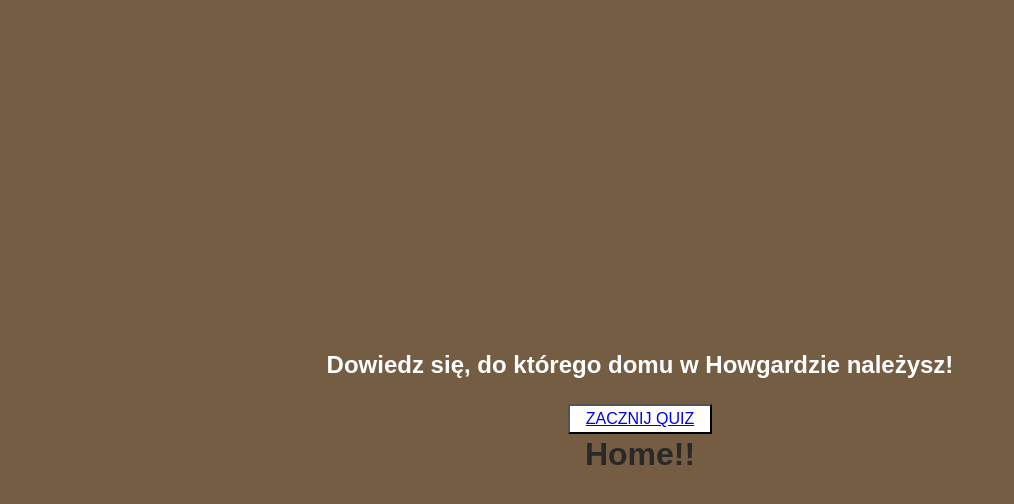
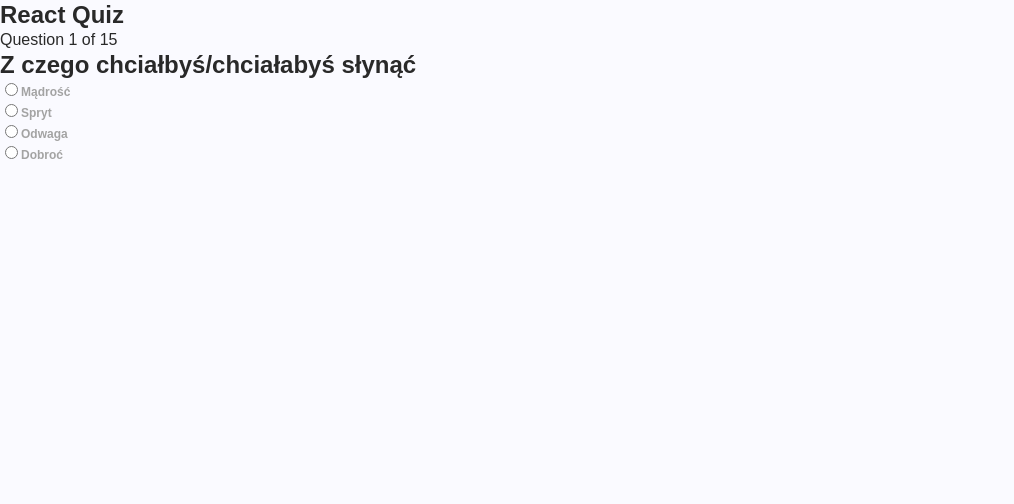
Before and after one commit to DOmicode1/hogwart-quiz, a React app: page / in a window 1280 px wide. Shown: the top 504 px of the page, without its empty margins (0-1014 px from the left). Built offline with nearby package versions, Linux system fonts and the light colour scheme.

Commit message:
Quiz testing

```diff
--- /dev/null
+++ b/src/components/Questions/options.js
@@ -0,0 +1,22 @@
+const questionsArray = [
+  {
+    question: 'What is question 1?',
+    option1: 'Option 1',
+    option2: 'Option 2',
+    option3: 'Option 3',
+  },
+  {
+    question: 'What is question 2?',
+    option1: 'Option 1',
+    option2: 'Option 2',
+    option3: 'Option 3',
+  },
+  {
+    question: 'What is question 3?',
+    option1: 'Option 1',
+    option2: 'Option 2',
+    option3: 'Option 3',
+  },
+];
+
+export default questionsArray;
--- a/src/components/Questions/quiz.js
+++ b/src/components/Questions/quiz.js
@@ -1,4 +1,10 @@
 import React from 'react';
+
+import Question from './question';
+import QuestionCount from './questionCount';
+import AnswerOption from './answerOption';
+
+
 
 function Quiz(props) {
   return (
@@ -13,16 +19,20 @@
       </ul>
     </div>
   );
+  function renderAnswerOptions(key) {
+    return (
+      <AnswerOption
+        key={key.content}
+        answerContent={key.content}
+        answerType={key.type}
+        answer={props.answer}
+        questionId={props.questionId}
+        onAnswerSelected={props.onAnswerSelected}
+      />
+    );
+  }
 }
 
-Quiz.propTypes = {
-  answer: React.PropTypes.string.isRequired,
-  answerOptions: React.PropTypes.array.isRequired,
-  counter: React.PropTypes.number.isRequired,
-  question: React.PropTypes.string.isRequired,
-  questionId: React.PropTypes.number.isRequired,
-  questionTotal: React.PropTypes.number.isRequired,
-  onAnswerSelected: React.PropTypes.func.isRequired
-};
+
 
 export default Quiz;
--- a/src/components/Questions/quizQuestions.js
+++ b/src/components/Questions/quizQuestions.js
@@ -1,5 +1,4 @@
-const quizQuestions  = () => {
-  return ([
+const quizQuestions  = [
   {
     question: "Z czego chciałbyś/chciałabyś słynąć",
       answers: [
@@ -319,7 +318,5 @@
       },
     ]
   }
-])
-};
-
+]
 export default quizQuestions;
--- /dev/null
+++ b/src/components/Questions/result.js
@@ -0,0 +1,12 @@
+import React from 'react';
+
+function Result(props) {
+  return (
+    <div className="result">
+      You prefer <strong>{props.quizResult}</strong>!
+      </div>
+  );
+}
+
+
+export default Result;
--- a/src/views/App/about.js
+++ b/src/views/App/about.js
@@ -1,10 +1,12 @@
 import React from 'react';
+//import questionsArray from '../../components/Questions/options';
+import quizQuestions from '../../components/Questions/quizQuestions';
 
 const About = () => {
   return (
     <div className="container">
-      <h1>About!!</h1>
-
+      <h1>quizzz</h1>
+      {quizQuestions.question}
     </div>
   );
 }
--- a/src/views/App/index.jsx
+++ b/src/views/App/index.jsx
@@ -1,10 +1,18 @@
 import React, { PureComponent, Fragment } from 'react';
 import Header from 'components/Header';
 import styled from 'styled-components';
-import { BrowserRouter as Router, Route, Link } from 'react-router-dom';
+// import { BrowserRouter as Router, Route, Link } from 'react-router-dom';
 
-import Home from './Home';
-import About from './About';
+// import Home from './home';
+// import About from './about';
+
+import quizQuestions from '../../components/Questions/quizQuestions';
+import Quiz from '../../components/Questions/quiz';
+import Result from '../../components/Questions/result';
+import Question from '../../components/Questions/question';
+
+
+
 
 
 const AppWrapper = styled.div`
@@ -26,21 +34,89 @@
 `;
 
 class App extends PureComponent {
-  render() {
-    return <Fragment>
-        <AppWrapper>
-          <Header text="Dowiedz się, do którego domu w Howgardzie należysz!" color="" />
-          <Router>
-            <div className="container">
-              <Button>
-                <Link to="/about">ZACZNIJ QUIZ</Link>
-              </Button>
-              <Route exact path="/" component={Home} />
-              <Route path="/about" component={About} />
-            </div>
-          </Router>
-        </AppWrapper>
-      </Fragment>;
+  constructor(props) {
+    super(props);
+
+    this.state = {
+      counter: 0,
+      questionId: 1,
+      question: '',
+      answerOptions: [],
+      answer: '',
+      answersCount: {
+        Gryffindor: 0,
+        Slytherin: 0,
+        Hufflepuff: 0,
+        Ravenclaw:0
+      },
+      result: ''
+    };
+    this.handleAnswerSelected = this.handleAnswerSelected.bind(this);
+  }
+  componentWillMount() {
+    const shuffledAnswerOptions = quizQuestions.map((question) => this.shuffleArray(question.answers));
+
+    this.setState({
+      question: quizQuestions[0].question,
+      answerOptions: shuffledAnswerOptions[0]
+    });
+  }
+  shuffleArray(array) {
+    var currentIndex = array.length, temporaryValue, randomIndex;
+
+    // While there remain elements to shuffle...
+    while (0 !== currentIndex) {
+
+      // Pick a remaining element...
+      randomIndex = Math.floor(Math.random() * currentIndex);
+      currentIndex -= 1;
+
+      // And swap it with the current element.
+      temporaryValue = array[currentIndex];
+      array[currentIndex] = array[randomIndex];
+      array[randomIndex] = temporaryValue;
+    }
+
+    return array;
+  };
+  setUserAnswer(answer) {
+    const updatedAnswersCount = update(this.state.answersCount, {
+      [answer]: { $apply: (currentValue) => currentValue + 1 }
+    });
+    this.setState({
+      answersCount: updatedAnswersCount,
+      answer: answer
+    });
+  }
+
+  handleAnswerSelected(event) {
+    this.setUserAnswer(event.currentTarget.value);
+    if (this.state.questionId < quizQuestions.length) {
+      setTimeout(() => this.setNextQuestion(), 300);
+    } else {
+      // do nothing for now
+    }
+  }
+
+  render()
+  {
+    // return <Fragment>
+    //     <AppWrapper>
+    //       <Header text="Dowiedz się, do którego domu w Howgardzie należysz!" color="" />
+    //       <Button>
+    //         ZACZNIJ QUIZ
+    //       </Button>
+    //     <Question content="What is your favourite food?" />
+
+    //     </AppWrapper>
+    //   </Fragment>;
+    return <div className="App">
+        <div className="App-header">
+
+          <h2>React Quiz</h2>
+        </div>
+        <Quiz answer={this.state.answer} answerOptions={this.state.answerOptions} questionId={this.state.questionId} question={this.state.question} questionTotal={quizQuestions.length} onAnswerSelected={this.handleAnswerSelected} />
+      </div>;
   }
 }
 
```
Also changed, not shown: src/components/Questions/answerOption.js (+0 -12 lines), src/components/Questions/question.js (+5 -10 lines), src/components/Questions/questionCount.js (+1 -7 lines).
